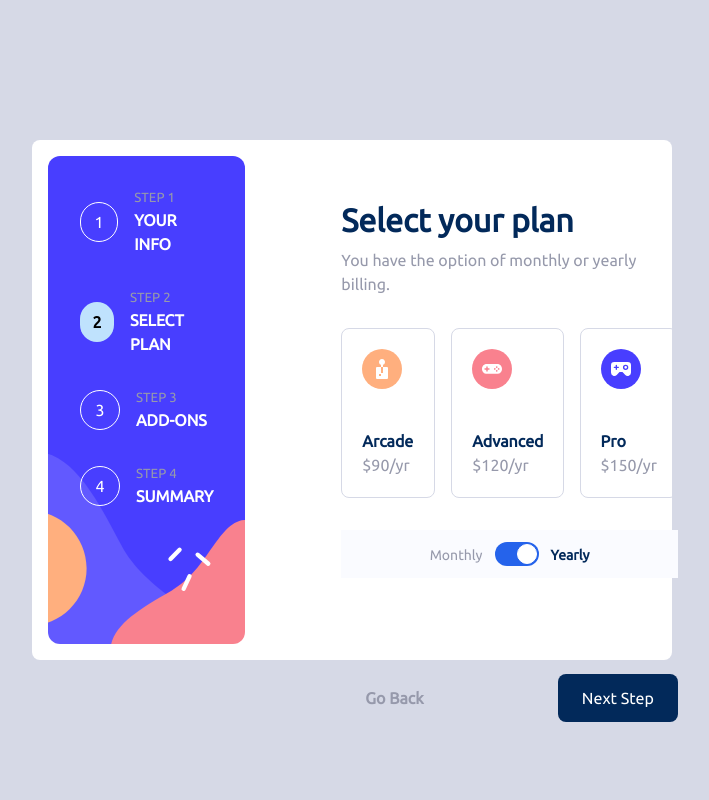
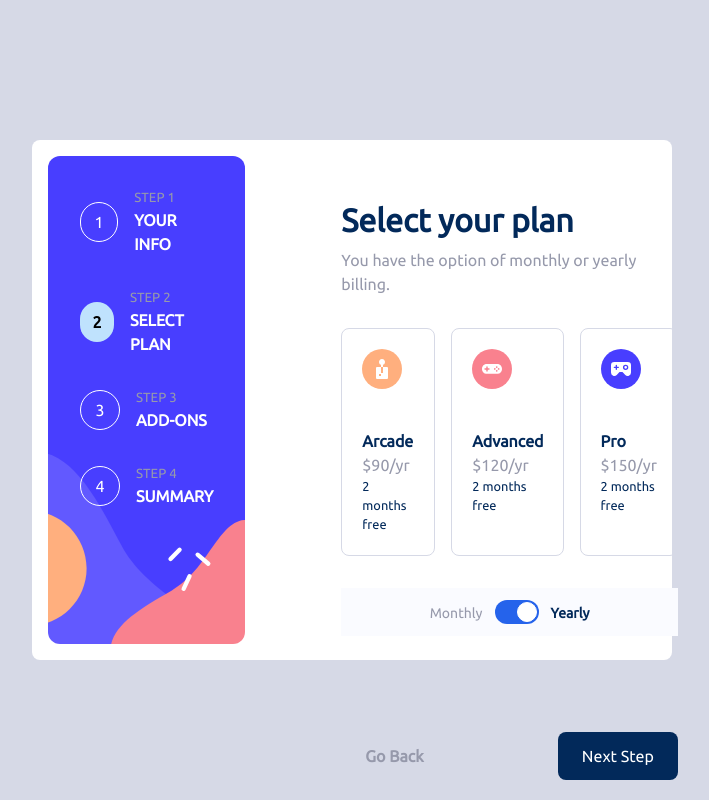
Before and after one commit to buseseker/multi-step-form, a React (Create React App) app: page /select-plan in a window 1280 px wide. Shown: the whole page, without its empty margins (288-997 px from the left). Built offline with nearby package versions, Linux system fonts and the light colour scheme.

Commit message:
Code refactoring

```diff
--- a/src/components/selectedPlanCard/SelectedPlanCard.js
+++ b/src/components/selectedPlanCard/SelectedPlanCard.js
@@ -21,7 +21,7 @@ const SelectedPlanCard = ({ plan }) => {
       <img className='mb-10' src={plan.icon} alt='' />
       <h5 className='text-marine-blue font-extrabold'>{plan.name}</h5>
       <h5 className='text-cool-gray'>{selectedPlan.type === 'yearly' ? `$${plan.yearly}/yr` : `$${plan.monthly}/mo`}</h5>
-      {selectedPlan === 'yearly' && <p className='text-xs text-marine-blue'>2 months free</p>}
+      {selectedPlan.type === 'yearly' && <p className='text-xs text-marine-blue'>2 months free</p>}
     </div>
   );
 };
```
